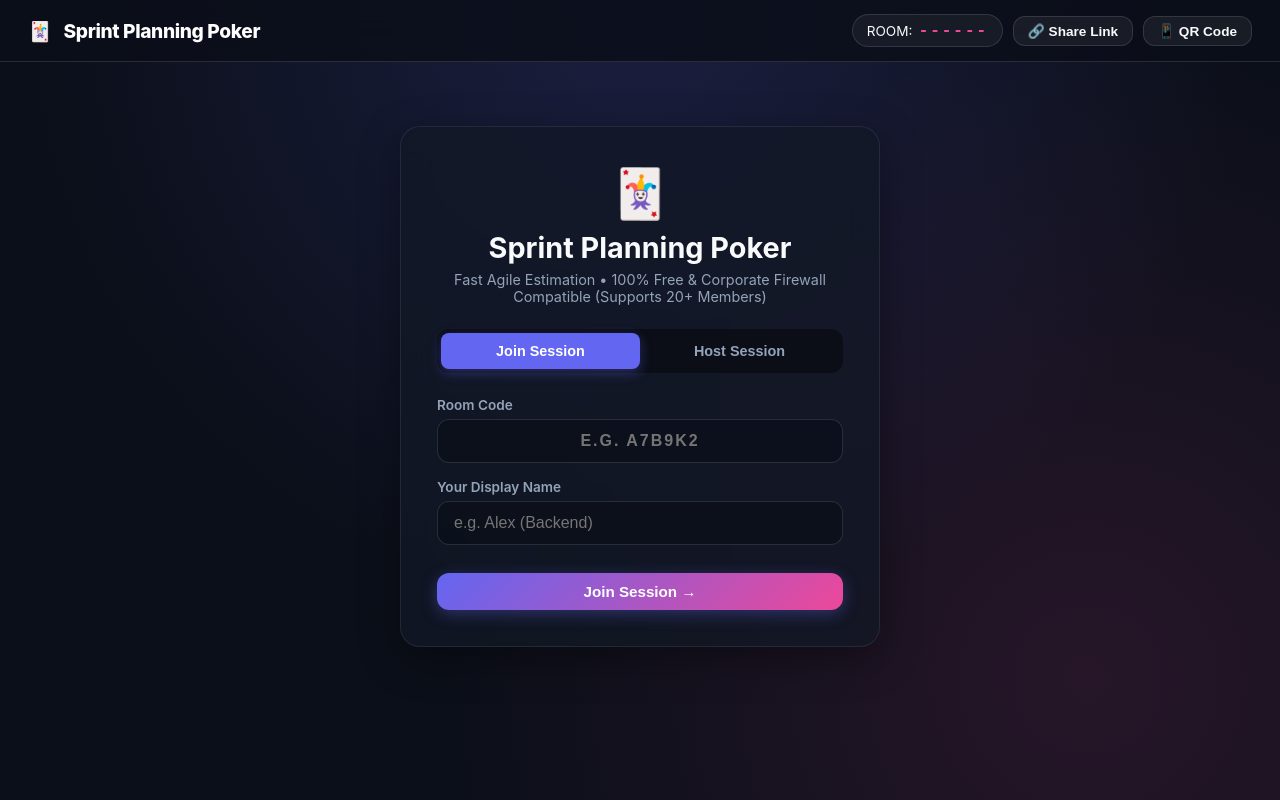
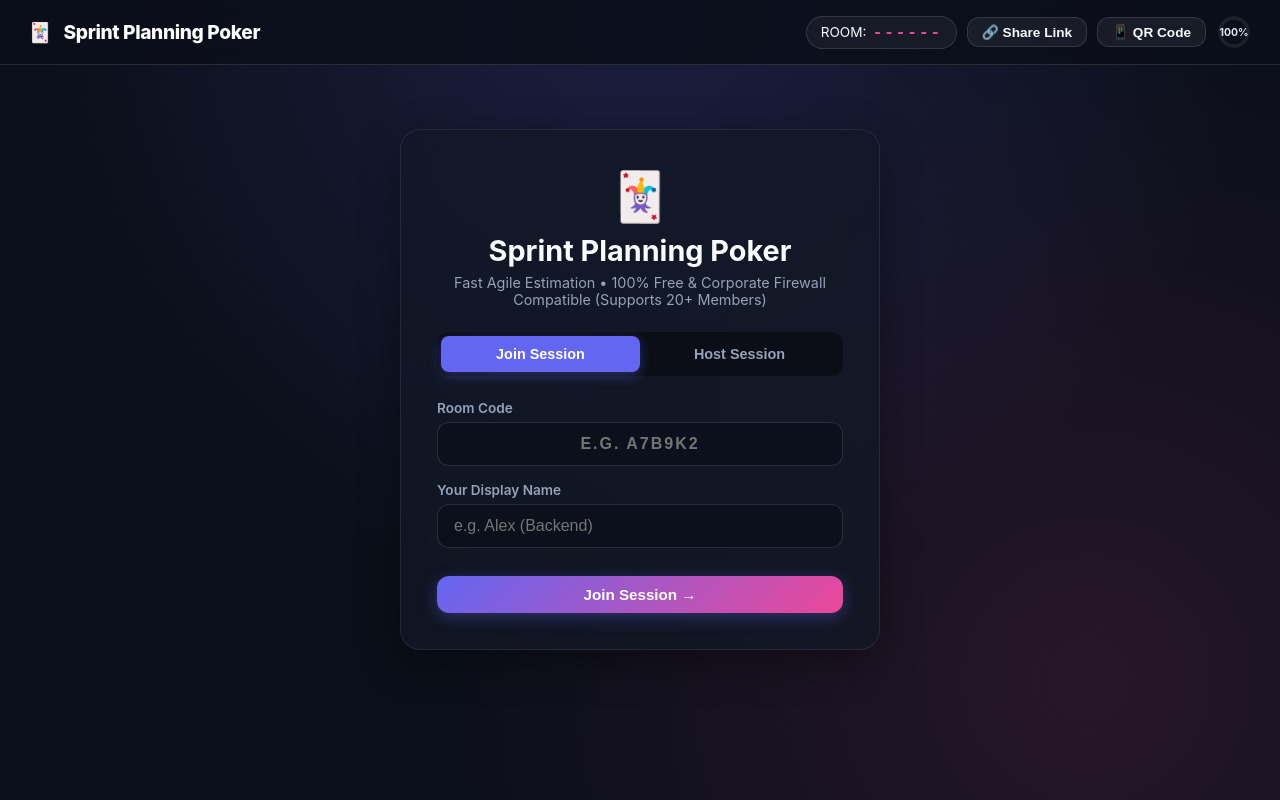
Before and after one commit to raaghav99/sprint-planning-poker, a plain HTML site: page index.html in a window 1280 px wide. Drawn offline with Linux system fonts and the light colour scheme.

Commit message:
Feat: Add API usage tracking ring widget with remaining budget % and midnight UTC reset countdown

```diff
--- a/css/style.css
+++ b/css/style.css
@@ -581,3 +581,53 @@ body {
         height: 78px;
     }
 }
+
+/* API Usage Widget */
+.usage-widget {
+    position: relative;
+    display: inline-flex;
+    align-items: center;
+    cursor: pointer;
+}
+
+.usage-ring-wrap {
+    position: relative;
+    display: flex;
+    align-items: center;
+    justify-content: center;
+    width: 36px;
+    height: 36px;
+}
+
+.usage-pct-label {
+    position: absolute;
+    font-size: 0.65rem;
+    font-weight: 700;
+    color: #e2e8f0;
+    pointer-events: none;
+}
+
+.usage-tooltip {
+    position: absolute;
+    top: 100%;
+    right: 0;
+    margin-top: 10px;
+    background: #0f172a;
+    border: 1px solid rgba(255, 255, 255, 0.15);
+    border-radius: 12px;
+    padding: 12px 14px;
+    width: 190px;
+    box-shadow: 0 16px 36px rgba(0, 0, 0, 0.6);
+    opacity: 0;
+    visibility: hidden;
+    transform: translateY(-6px);
+    transition: all 0.25s cubic-bezier(0.4, 0, 0.2, 1);
+    z-index: 1000;
+    pointer-events: none;
+}
+
+.usage-widget:hover .usage-tooltip {
+    opacity: 1;
+    visibility: visible;
+    transform: translateY(0);
+}
--- a/index.html
+++ b/index.html
@@ -35,6 +35,9 @@
                 <button id="btn-exit-room" class="btn btn-danger" style="padding:6px 14px; font-size:0.85rem; display:none;" title="Exit Room">
                     🚪 Exit
                 </button>
+
+                <!-- API Usage Widget -->
+                <div id="usage-widget" class="usage-widget"></div>
             </div>
         </header>
 
@@ -182,6 +185,6 @@
     </div>
 
     <!-- Main Application Module -->
-    <script type="module" src="js/app.js?v=2.0.0"></script>
+    <script type="module" src="js/app.js?v=2.1.0"></script>
 </body>
 </html>
--- a/js/app.js
+++ b/js/app.js
@@ -3,8 +3,10 @@
  */
 
 import { PokerUIController } from './ui.js';
+import { initUsageWidget } from './usage.js';
 
 document.addEventListener('DOMContentLoaded', () => {
     console.log('[Sprint Planning Poker] Initializing standalone application...');
+    initUsageWidget();
     window.pokerApp = new PokerUIController();
 });
--- a/js/network.js
+++ b/js/network.js
@@ -5,6 +5,7 @@
  */
 
 import { pokerState } from './state.js';
+import { incrementUsage } from './usage.js';
 
 // Default worker URL or relative route if hosted on worker
 const DEFAULT_WORKER_URL = window.WORKER_URL || 'https://sprint-poker-worker.workers.dev';
@@ -32,6 +33,7 @@ export class PokerNetworkController {
 
         // Try Worker HTTP REST Create first
         try {
+            incrementUsage();
             const res = await fetch(`${DEFAULT_WORKER_URL}/api/room/create`, {
                 method: 'POST',
                 headers: { 'Content-Type': 'application/json' },
@@ -80,6 +82,7 @@ export class PokerNetworkController {
 
         // Try Worker HTTP REST Join
         try {
+            incrementUsage();
             const res = await fetch(`${DEFAULT_WORKER_URL}/api/room/join`, {
                 method: 'POST',
                 headers: { 'Content-Type': 'application/json' },
@@ -193,6 +196,7 @@ export class PokerNetworkController {
 
     sendEvent(type, payload = {}) {
         if (this.socket && this.socket.readyState === WebSocket.OPEN) {
+            incrementUsage();
             this.socket.send(JSON.stringify({ type, payload }));
         } else {
             // REST Fallback for vote/reveal/reset
@@ -202,6 +206,7 @@ export class PokerNetworkController {
 
     async sendRESTFallback(type, payload) {
         try {
+            incrementUsage();
             const myId = pokerState.get().myPeerId;
             await fetch(`${DEFAULT_WORKER_URL}/api/room/${type}`, {
                 method: 'POST',
--- /dev/null
+++ b/js/usage.js
@@ -0,0 +1,130 @@
+/**
+ * Sprint Planning Poker - API Usage Tracker
+ * Tracks daily request count per device to monitor Cloudflare free tier usage.
+ * Cloudflare Workers Free: 100,000 requests/day (resets midnight UTC)
+ * Per-device soft limit: 2,000 requests/day (safe budget for 20-member team)
+ */
+
+const STORAGE_KEY = 'sprint_poker_usage';
+const DAILY_BUDGET = 2000; // Per-device soft limit
+
+function _getTodayKey() {
+    const d = new Date();
+    return `${d.getUTCFullYear()}-${d.getUTCMonth()}-${d.getUTCDate()}`;
+}
+
+function _loadUsage() {
+    try {
+        const raw = localStorage.getItem(STORAGE_KEY);
+        if (!raw) return { date: _getTodayKey(), count: 0 };
+        const data = JSON.parse(raw);
+        // Reset if it's a new day
+        if (data.date !== _getTodayKey()) return { date: _getTodayKey(), count: 0 };
+        return data;
+    } catch (e) {
+        return { date: _getTodayKey(), count: 0 };
+    }
+}
+
+function _saveUsage(data) {
+    try { localStorage.setItem(STORAGE_KEY, JSON.stringify(data)); } catch (e) {}
+}
+
+export function incrementUsage(amount = 1) {
+    const data = _loadUsage();
+    data.count += amount;
+    _saveUsage(data);
+    _updateWidget();
+}
+
+export function getUsage() {
+    const data = _loadUsage();
+    return {
+        count: data.count,
+        budget: DAILY_BUDGET,
+        percent: Math.min(100, Math.round((data.count / DAILY_BUDGET) * 100)),
+        remaining: Math.max(0, DAILY_BUDGET - data.count)
+    };
+}
+
+function _getResetInfo() {
+    const now = new Date();
+    const nextMidnightUTC = new Date(Date.UTC(
+        now.getUTCFullYear(), now.getUTCMonth(), now.getUTCDate() + 1, 0, 0, 0
+    ));
+    const msLeft = nextMidnightUTC - now;
+    const hrs = Math.floor(msLeft / 3_600_000);
+    const mins = Math.floor((msLeft % 3_600_000) / 60_000);
+    return `${hrs}h ${mins}m`;
+}
+
+function _getStatusColor(percent) {
+    if (percent < 50) return '#10b981'; // green
+    if (percent < 80) return '#f59e0b'; // amber
+    return '#ef4444';                   // red
+}
+
+function _updateWidget() {
+    const widget = document.getElementById('usage-widget');
+    if (!widget) return;
+
+    const { count, budget, percent, remaining } = getUsage();
+    const color = _getStatusColor(percent);
+    const resetIn = _getResetInfo();
+
+    // Update the arc/ring
+    const circle = widget.querySelector('.usage-ring-fill');
+    if (circle) {
+        const circumference = 2 * Math.PI * 14; // r=14
+        const offset = circumference * (1 - percent / 100);
+        circle.style.strokeDashoffset = offset;
+        circle.style.stroke = color;
+    }
+
+    // Update text
+    const label = widget.querySelector('.usage-pct-label');
+    if (label) label.textContent = `${100 - percent}%`;
+
+    // Update tooltip
+    const tip = widget.querySelector('.usage-tooltip');
+    if (tip) {
+        tip.innerHTML = `
+            <div style="font-weight:700; margin-bottom:4px; font-size:0.8rem;">⚡ API Usage Today</div>
+            <div style="color:${color}; font-weight:700; font-size:1.1rem; margin-bottom:2px;">${percent}% used</div>
+            <div style="color:#94a3b8; font-size:0.75rem; margin-bottom:6px;">${count} / ${budget} requests</div>
+            <div style="border-top:1px solid rgba(255,255,255,0.1); padding-top:6px; color:#94a3b8; font-size:0.72rem;">
+                🔄 Resets in <strong style="color:#e2e8f0;">${resetIn}</strong>
+            </div>
+        `;
+    }
+}
+
+export function initUsageWidget() {
+    const widget = document.getElementById('usage-widget');
+    if (!widget) return;
+
+    const circumference = 2 * Math.PI * 14;
+
+    widget.innerHTML = `
+        <div class="usage-ring-wrap" title="API Usage">
+            <svg width="36" height="36" viewBox="0 0 36 36">
+                <circle cx="18" cy="18" r="14"
+                    fill="none" stroke="rgba(255,255,255,0.08)" stroke-width="3.5"/>
+                <circle class="usage-ring-fill" cx="18" cy="18" r="14"
+                    fill="none" stroke="#10b981" stroke-width="3.5"
+                    stroke-linecap="round"
+                    stroke-dasharray="${circumference}"
+                    stroke-dashoffset="${circumference}"
+                    transform="rotate(-90 18 18)"
+                    style="transition: stroke-dashoffset 0.5s ease, stroke 0.4s ease;"/>
+            </svg>
+            <span class="usage-pct-label">—</span>
+        </div>
+        <div class="usage-tooltip">Loading...</div>
+    `;
+
+    _updateWidget();
+
+    // Refresh the reset countdown every minute
+    setInterval(_updateWidget, 60_000);
+}
```
